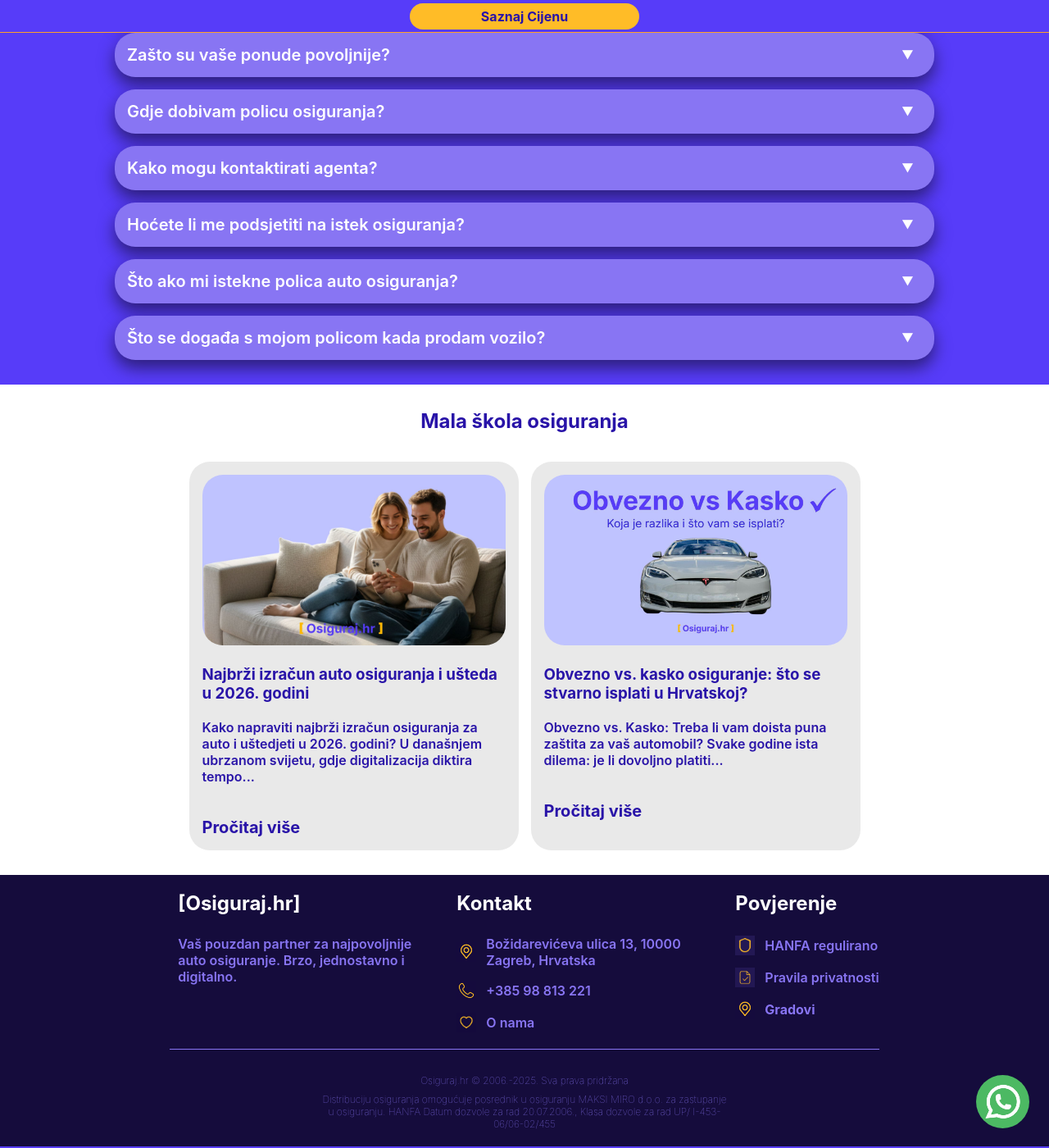
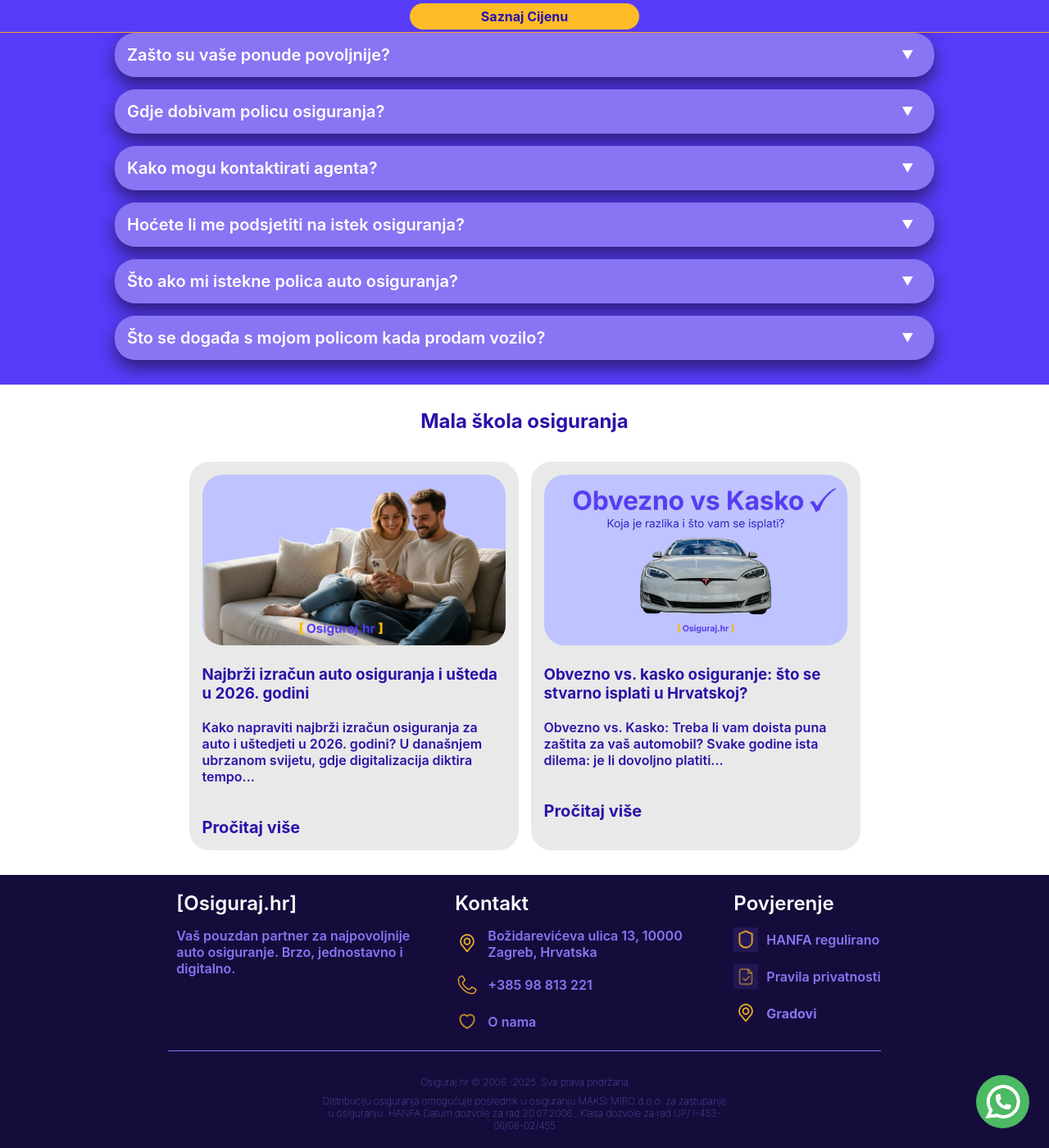
Before and after one commit to Filip-Gale/OsigurajHR, a Jekyll site: the page built from index.html, in a window 1280 px wide and 1400 px high, scrolled down 4024 px. Shown: the whole window at 82% size. Built offline with Jekyll 4.4.1, drawn with Linux system fonts in a browser that asks for light colours.

Commit message:
Update footer.css

```diff
--- a/css/footer.css
+++ b/css/footer.css
@@ -1,3 +1,5 @@
+/* --- NOVI FOOTER CSS --- */
+
 footer {
     width: 100%;
     display: flex;
@@ -25,8 +27,6 @@
 
 footer .card-title {
     font-size: 24px;
-    font-weight: bold;
-    margin-bottom: 10px;
 }
 
 #socials {
@@ -37,14 +37,13 @@
 #socials img {
     width: 30px;
     height: 30px;
-    border-radius: 50%; /* Osigurava krug za društvene mreže */
-    background-color: transparent;
+    border-radius: 15px;
 }
 
 .footer-segment {
     max-width: 300px;
     display: flex;
-    justify-content: flex-start;
+    justify-content: left;
     flex-direction: column;
     text-align: left;
     padding-left: 10px;
@@ -53,27 +52,25 @@
 
 .contact-part {
     display: flex;
-    gap: 12px;
+    gap: 10px;
     align-items: center;
-    text-decoration: none; /* Za linkove unutar ovog diva */
+    /* Dodano: Miče pozadinu s bilo kojeg omotača ikone */
+    background: transparent !important;
 }
 
-/* KLJUČNI DIO ZA BRISANJE KOCKI */
-.contact-part img {
-    width: 24px;
-    height: 24px;
-    background: transparent !important; /* Briše pozadinu */
-    border: none !important;           /* Briše okvir */
-    box-shadow: none !important;      /* Briše sjenu koja može izgledati kao okvir */
-    padding: 0 !important;            /* Uklanja unutarnji razmak */
-    object-fit: contain;              /* Čuva proporcije ikone */
+/* KLJUČNO: Ovaj dio briše tamne kocke oko HANFA i Pravila privatnosti */
+.contact-part img,
+.contact-part div,
+.contact-part span {
+    background: transparent !important;
+    background-color: transparent !important;
+    border: none !important;
+    box-shadow: none !important;
 }
 
-.contact-part p, .contact-part a {
-    margin: 0;
-    color: #8875f3;
-    text-decoration: none;
-    font-size: 14px;
+.contact-part img {
+    width: 30px;
+    height: 30px;
 }
 
 #rights {
```
